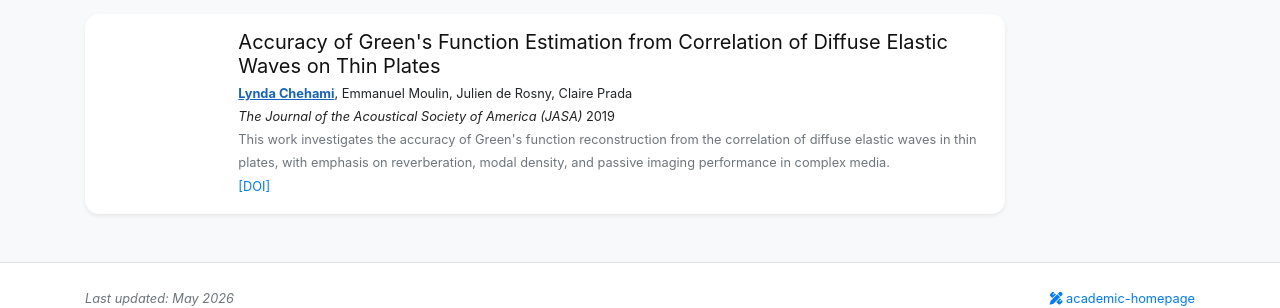
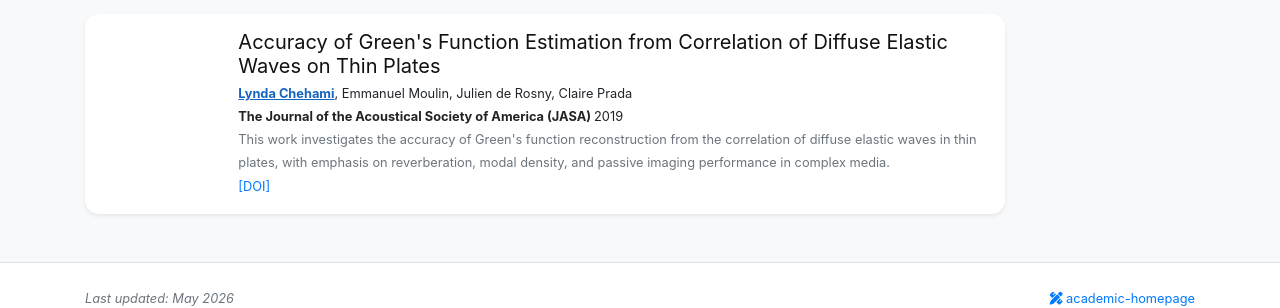
Before and after one commit to lchehami/lchehami.github.io, a Jekyll site: the page built from publications.html, in a window 1280 px wide. Shown: the part 174-482 px from the top of the page. Built offline with Jekyll 4.4.1, drawn with Linux system fonts in a browser that asks for light colours; nearby versions of some CDN libraries; a style sheet for code colours, icons or effects is not loaded.

Commit message:
Update publication_item.html

```diff
--- a/_includes/widgets/publication_item.html
+++ b/_includes/widgets/publication_item.html
@@ -11,7 +11,35 @@
         <div class="col-md-9 col-xl-10 p-3 pl-md-0">
             <h5 class="mt-0 mb-1 font-weight-normal">{{ item.title }}</h5>
             <p class="mt-0 mb-0 small">{% include widgets/author_list.html authors=item.authors %}</p>
-            <p class="mt-0 mb-0 small">{{item.pub_pre}}<i>{{ item.pub }}</i>{{ item.pub_post }} {{ item.pub_date }} {{ item.pub_last }} <span data-semantic-scholar-id="{{ item.semantic_scholar_id }}"></span></p>
+            <p class="mt-0 mb-0 small">
+
+{{ item.pub_pre }}
+
+<strong style="font-weight:700;">
+{{ item.pub }}
+</strong>
+
+{% if item.qrank %}
+<span style="
+background:#1565c0;
+color:white;
+padding:2px 8px;
+border-radius:12px;
+font-size:11px;
+font-weight:600;
+margin-left:6px;">
+{{ item.qrank }}
+</span>
+{% endif %}
+
+{{ item.pub_post }}
+{{ item.pub_date }}
+{{ item.pub_last }}
+
+<span data-semantic-scholar-id="{{ item.semantic_scholar_id }}"></span>
+
+</p>
+
             <p class="mt-0 mb-0 small text-muted">{{ item.abstract }}</p>
 
             <p class="small pb-0 mb-0 lh-125 text-muted abstract-links">
```
